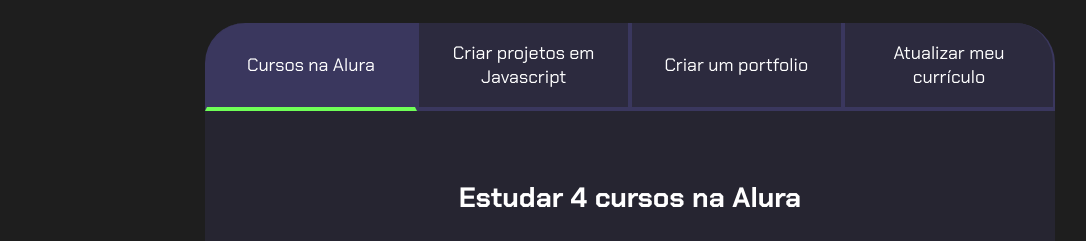
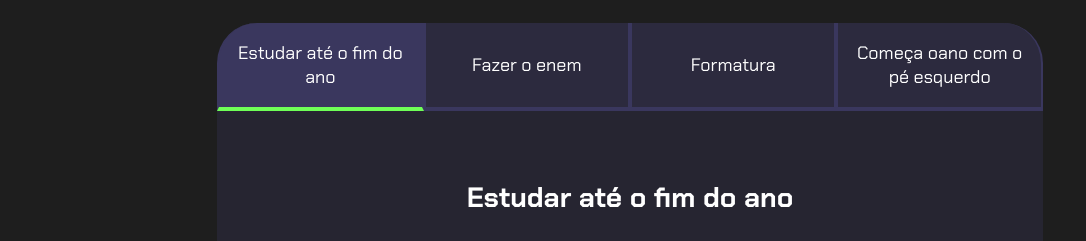
Before and after one commit to itarohiago/3C, a plain HTML site: page index.html in a window 1280 px wide. Shown: the part 80-321 px from the top of the page, without its empty margins (10-1096 px from the left). Drawn offline with Linux system fonts and the light colour scheme.

Commit message:
Add files via upload

```diff
--- a/index.html
+++ b/index.html
@@ -13,14 +13,14 @@
         <h2 class="titulo-principal">Meus objetivos do ano<span>_</span></h2>
         <div class="conteudo">
             <div class="botoes">
-                <button class="botao ativo">Cursos na Alura</button>
-                <button class="botao">Criar projetos em Javascript</button>
-                <button class="botao">Criar um portfolio</button>
-                <button class="botao">Atualizar meu currículo</button>
+                <button class="botao ativo">Estudar até o fim do ano</button>
+                <button class="botao">Fazer o enem</button>
+                <button class="botao">Formatura</button>
+                <button class="botao">Começa oano com o pé esquerdo</button>
             </div>
             <div class="abas-textos">
                 <div class="aba-conteudo ativo">
-                    <h3 class="aba-conteudo-titulo-principal">Estudar 4 cursos na Alura</h3>
+                    <h3 class="aba-conteudo-titulo-principal">Estudar até o fim do ano</h3>
                     <h4 class="aba-conteudo-titulo-secundario">Tempo para completar o objetivo</h4>
                     <div class="contador">
                         <div class="contador-digito">
@@ -42,7 +42,7 @@
                     </div>
                 </div>
                 <div class="aba-conteudo">
-                    <h3 class="aba-conteudo-titulo-principal">Criar 5 projetos em Javascript</h3>
+                    <h3 class="aba-conteudo-titulo-principal">Fazer o enem</h3>
                     <h4 class="aba-conteudo-titulo-secundario">Tempo para completar o objetivo</h4>
                     <div class="contador">
                         <div class="contador-digito">
@@ -64,7 +64,7 @@
                     </div>
                 </div>
                 <div class="aba-conteudo">
-                    <h3 class="aba-conteudo-titulo-principal">Criar um portfolio com os meus 3 melhores projetos</h3>
+                    <h3 class="aba-conteudo-titulo-principal">Formatura</h3>
                     <h4 class="aba-conteudo-titulo-secundario">Tempo para completar o objetivo</h4>
                     <div class="contador">
                         <div class="contador-digito">
@@ -86,7 +86,7 @@
                     </div>
                 </div>
                 <div class="aba-conteudo">
-                    <h3 class="aba-conteudo-titulo-principal">Atualizar meu curriculo com os certificados da Alura</h3>
+                    <h3 class="aba-conteudo-titulo-principal">Começar o ano com o pé esquerdo</h3>
                     <h4 class="aba-conteudo-titulo-secundario">Tempo para completar o objetivo</h4>
                     <div class="contador">
                         <div class="contador-digito">
```
